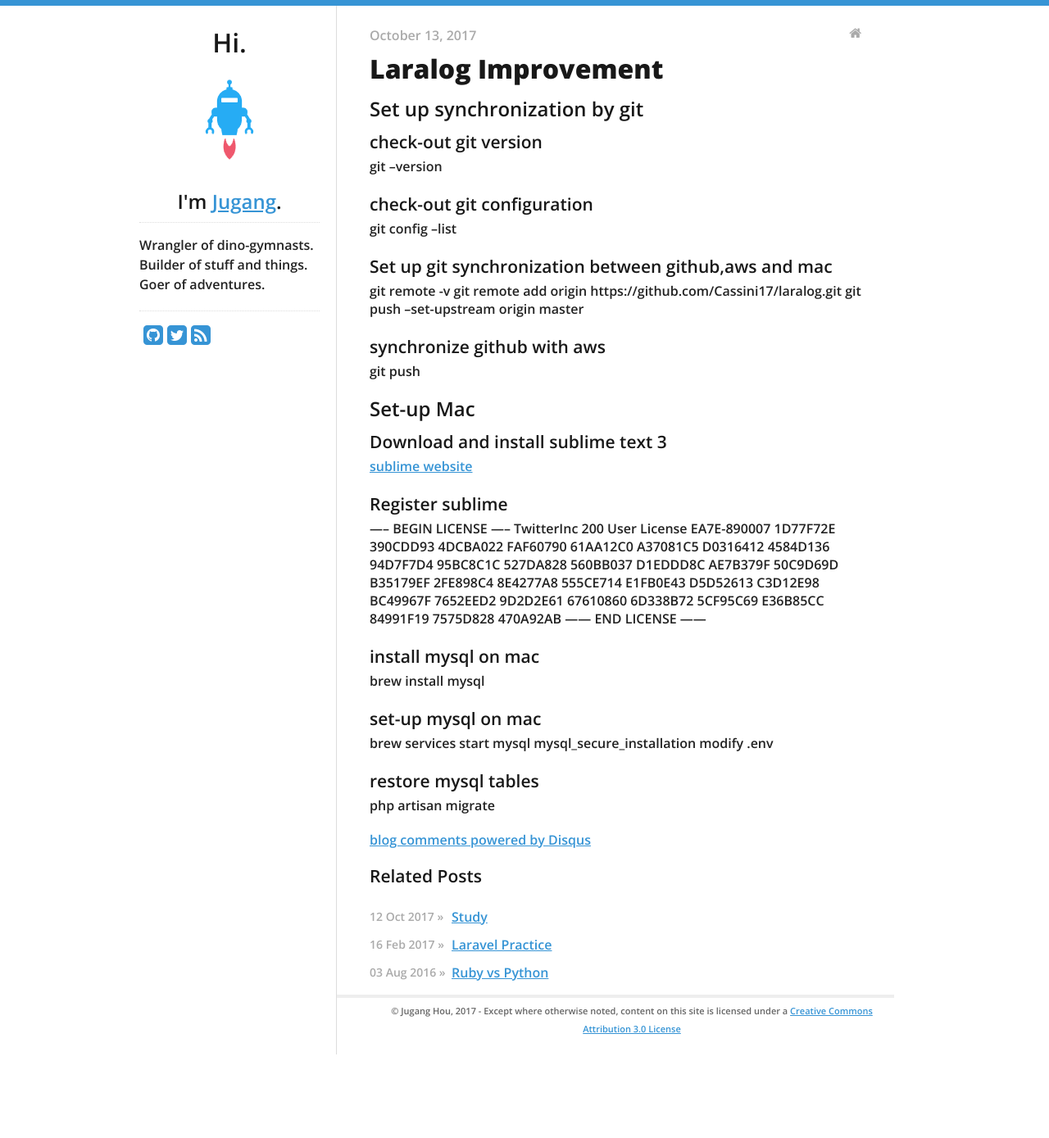
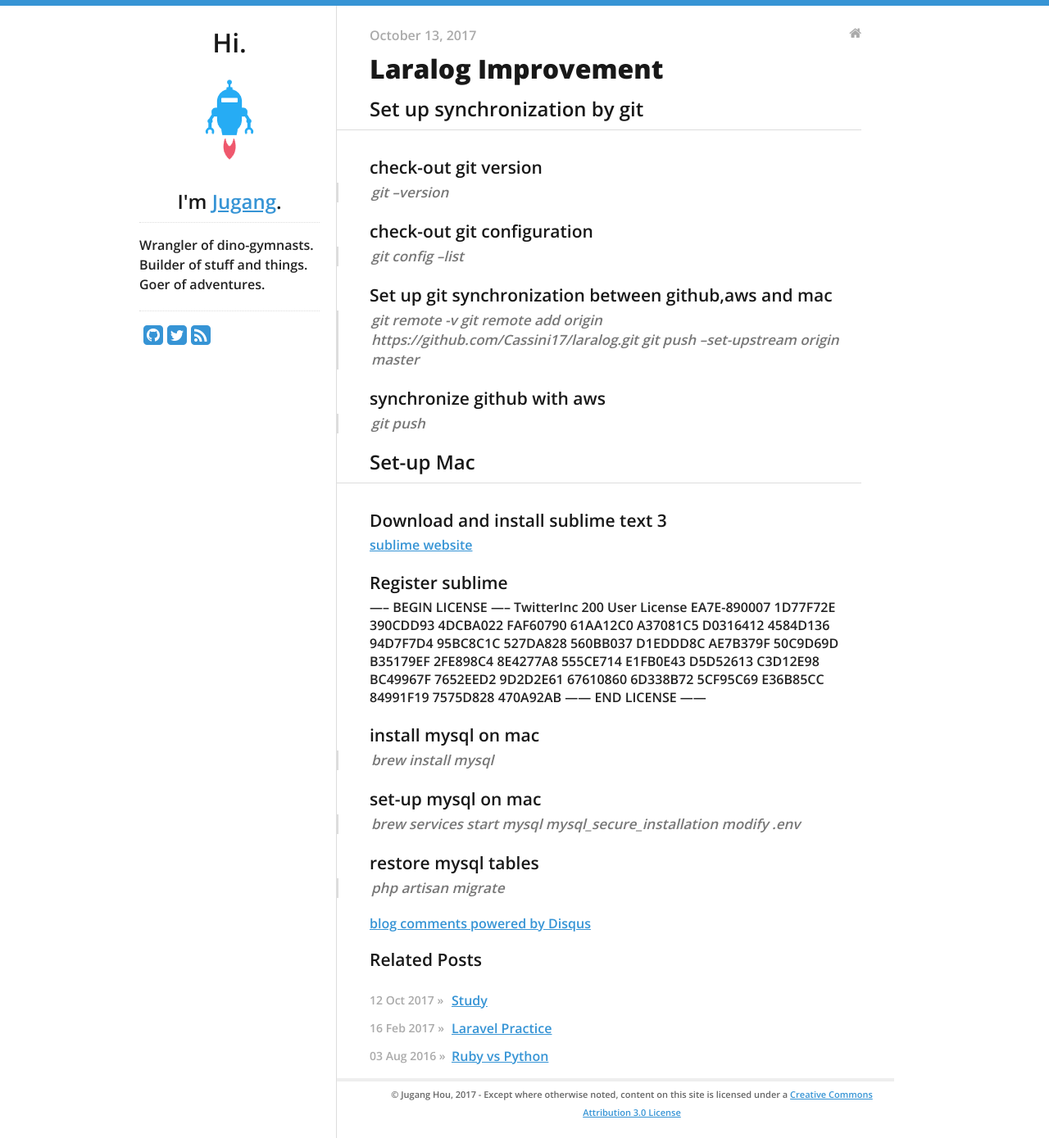
Before and after one commit to Cassini17/cassini17.github.io, a Jekyll site: the page built from _posts/2017-10-13-laralog-improvement.md, in a window 1280 px wide. Shown: the whole page at 82% size. Built offline with Jekyll 4.4.1, drawn with Linux system fonts in a browser that asks for light colours; nearby versions of some CDN libraries; our own code applies the rules of GitHub Pages for plain Markdown files; comment, search, counter and statistics services are not loaded; before the commit the page ends 1287 px from its top, so only the background shows below that.

```diff
--- a/_posts/2017-10-13-laralog-improvement.md
+++ b/_posts/2017-10-13-laralog-improvement.md
@@ -1,20 +1,22 @@
 ## Set up synchronization by git
+---
 
 #### check-out git version
-git --version
+>git --version
 
 #### check-out git configuration
-git config --list
+>git config --list
 
 #### Set up git synchronization between github,aws and mac
-git remote -v
-git remote add origin https://github.com/Cassini17/laralog.git
-git push --set-upstream origin master
+>git remote -v
+>git remote add origin https://github.com/Cassini17/laralog.git
+>git push --set-upstream origin master
 
 #### synchronize github with aws
-git push
+>git push
 
 ## Set-up Mac
+---
 #### Download and install sublime text 3
 [sublime website](https://sublimetext.com)
 #### Register sublime
@@ -33,12 +35,12 @@ E36B85CC 84991F19 7575D828 470A92AB
 —— END LICENSE ——
 
 #### install mysql on mac
-brew install mysql
+>brew install mysql
 
 #### set-up mysql on mac
-brew services start mysql
-mysql_secure_installation
-modify .env
+>brew services start mysql
+>mysql_secure_installation
+>modify .env
 
 #### restore mysql tables
-php artisan migrate
+>php artisan migrate
```
